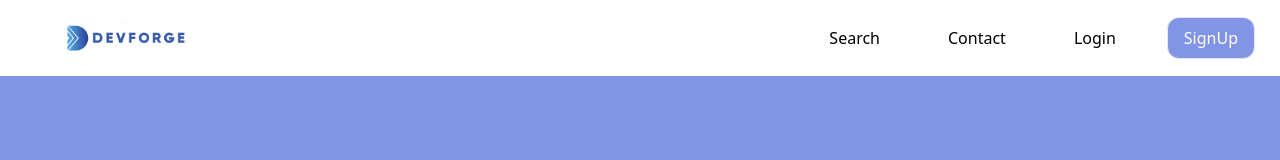
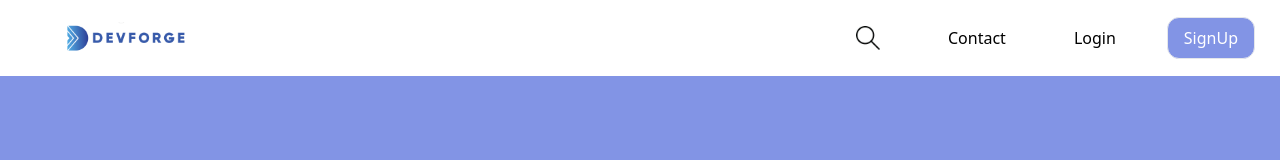
Before and after one commit to Prince5653/devforge-frontend, a React (Create React App) app: page / in a window 1280 px wide. Shown: the top 160 px of the page. Built offline with nearby package versions, Linux system fonts and the light colour scheme.

Commit message:
Search logo added

```diff
--- a/src/Common/Header.js
+++ b/src/Common/Header.js
@@ -1,6 +1,7 @@
 import React from "react";
 import { Link } from "react-router-dom";
 import logo from "../Assets/devforge_logo.png";
+import searchLogo from "../Assets/search_image.jpg";
 
 const Header = () => {
   return (
@@ -10,9 +11,11 @@ const Header = () => {
 
         <div class="flex space-x-4 ">
           <ul class="flex space-x-8 items-center">
-            <li class="px-4 py-2 text-black  border-2 border-transparent rounded-lg  hover:border-blue-700 ">
-              <search>Search</search>
-            </li>
+          <li className="px-4 py-2 text-black border-2 border-transparent rounded-lg hover:border-blue-700">
+          <img src={searchLogo} alt="Search Logo" class="h-6 w-6"/>
+          </li>
+
+
             <li class="px-4 py-2 text-black  border-2 border-transparent rounded-lg   hover:border-blue-700  ">
               Contact
             </li>
```
